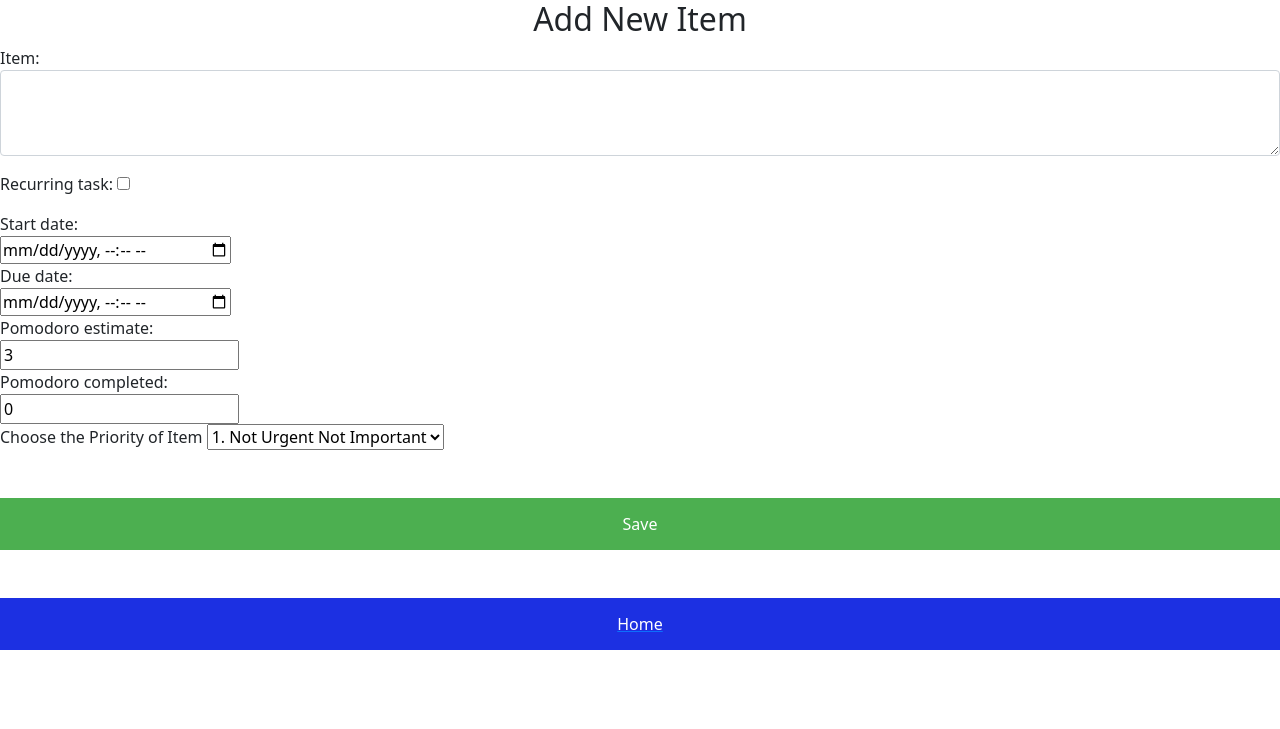
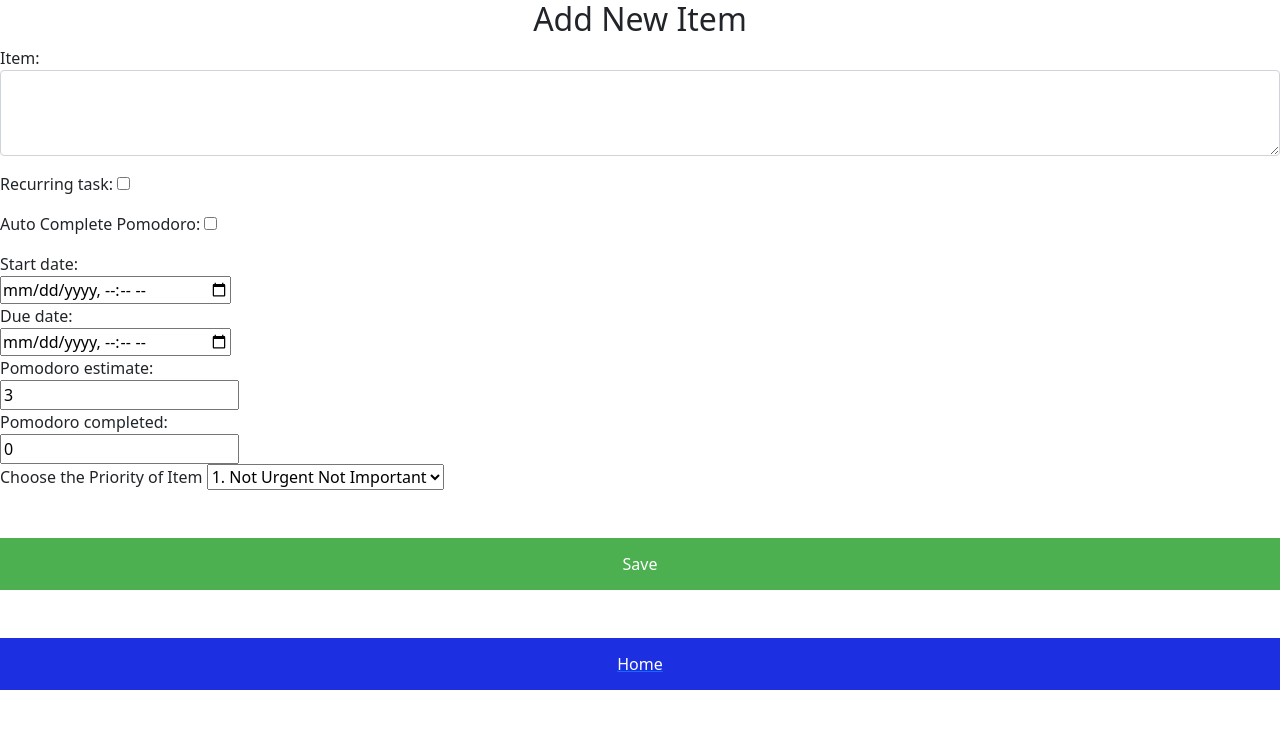
Before and after one commit to bha123/todolist, a Django app: page /todolist/additem/ in a window 1280 px wide. Shown: the top 729 px of the page. Run offline with Django 3.2, Linux system fonts and the light colour scheme; a user stored in the database is signed in.

Commit message:
Added feature of auto complete after pomodoro completed

```diff
--- a/todolist/forms.py
+++ b/todolist/forms.py
@@ -9,6 +9,7 @@
     todo_item =  forms.CharField(widget=forms.Textarea(attrs={"rows":5, "cols":20}))
     start_date = forms.DateTimeField(initial=datetime.date.today)
     recurring_task = forms.BooleanField(required=False,widget=forms.RadioSelect())
+    autoCompletePomodoro = forms.BooleanField(required=False,widget=forms.RadioSelect())
     due_date = forms.DateTimeField(initial=datetime.date.today)
     pomodoro_estimate = forms.IntegerField()
     pomodoro_completed = forms.IntegerField()
--- a/todolist/models.py
+++ b/todolist/models.py
@@ -26,6 +26,7 @@
     pomodoro_estimate = models.IntegerField('Pomodoro Estimate')
     pomodoro_completed = models.IntegerField('Pomodoro Completed')
     recurring_task = models.BooleanField('Recurring')
+    autoCompletePomodoro = models.BooleanField('Auto Pomodoro Complete')
     itemPriority = models.IntegerField('priority')
     tags = models.CharField(max_length=100)
 
@@ -45,6 +46,7 @@
     pomodoro_estimate = models.IntegerField('Pomodoro Estimate')
     pomodoro_completed = models.IntegerField('Pomodoro Completed')
     recurring_task = models.BooleanField('Recurring')
+    autoCompletePomodoro = models.BooleanField(' Auto Pomodoro Complete')
     itemPriority = models.IntegerField('priority')
     tags = models.CharField(max_length=100)
 
--- a/todolist/templates/todolist/additem.html
+++ b/todolist/templates/todolist/additem.html
@@ -49,6 +49,11 @@
         <input type="checkbox" name="recurring_task" id="id_recurring_task">
     </div>
 
+    <div class="mb-3">
+        <label for="id_autoCompletePomodoro">Auto Complete Pomodoro:</label>
+        <input type="checkbox" name="autoCompletePomodoro" id="id_autoCompletePomodoro">
+    </div>
+
     <div>
         <label for="id_start_date">Start date:</label>
         </br>
@@ -70,12 +75,12 @@
     <div>
         <label for="id_pomodoro_completed">Pomodoro completed:</label>
         </br>
-    <input type="number" name="pomodoro_completed" required=""  value="0" id="id_pomodoro_completed">
+        <input type="number" name="pomodoro_completed" required="" value="0" id="id_pomodoro_completed">
     </div>
 
     <div>
         <label for="id_itemPriority">Choose the Priority of Item</label>
-    <select id="id_itemPriority" name="itemPriority" size="1" >
+        <select id="id_itemPriority" name="itemPriority" size="1">
             <option value="1">1. Not Urgent Not Important</option>
             <option value="2">2. Not Urgent Important</option>
             <option value="3">3. Urgent Not Important</option>
@@ -90,5 +95,5 @@
     <button type="submit" name="save" class="block" value="save"> Save</button>
     </br>
     </br>
-<a href= "{% url 'todolist:index' %}" ><button type="submit"  class="home">Home</button> </a>
+    <a href="{% url 'todolist:index' %}"><button type="submit" class="home">Home</button> </a>
 </form>
--- a/todolist/views.py
+++ b/todolist/views.py
@@ -66,6 +66,7 @@
                 pomodoro_estimate = form.cleaned_data['pomodoro_estimate']
                 pomodoro_completed = form.cleaned_data['pomodoro_completed']
                 recurring_task = form.cleaned_data['recurring_task']
+                autoCompletePomodoro = form.cleaned_data['autoCompletePomodoro']
                 if recurring_task == None:
                     recurring_task = False
                 itemPriority = form.cleaned_data['itemPriority']
@@ -77,6 +78,7 @@
                             recurring_task=recurring_task,
                             pomodoro_estimate=pomodoro_estimate,
                             pomodoro_completed=pomodoro_completed,
+                            autoCompletePomodoro=autoCompletePomodoro,
                             user=user,
                             itemPriority=itemPriority)
                 item.save()
@@ -125,6 +127,8 @@
         if request.method == 'POST':
             item_id = int(QueryDict(request.body)['id'])
             updateItem = Item.objects.get(id=item_id)
+            # Check the condition for pomodoro complete
+
             update_status = False
             present_status = updateItem.status
             if present_status == False:
@@ -205,6 +209,11 @@
             count = pomodoro_item.pomodoro_completed  + 1
             print(count)
             Item.objects.filter(pk=item_id).update(pomodoro_completed=count)
+
+            if pomodoro_item.autoCompletePomodoro and pomodoro_item.pomodoro_estimate == count:
+                Item.objects.filter(pk=item_id).update(status=True)
+
+            print("The pomodoro status " + str(pomodoro_item.autoCompletePomodoro))
 
             itemDict = {'id':item_id, 'pomdoro_completed':count}
 
```
Also changed, not shown: db.sqlite3. Lines whose indentation alone changed are shown as unchanged.
